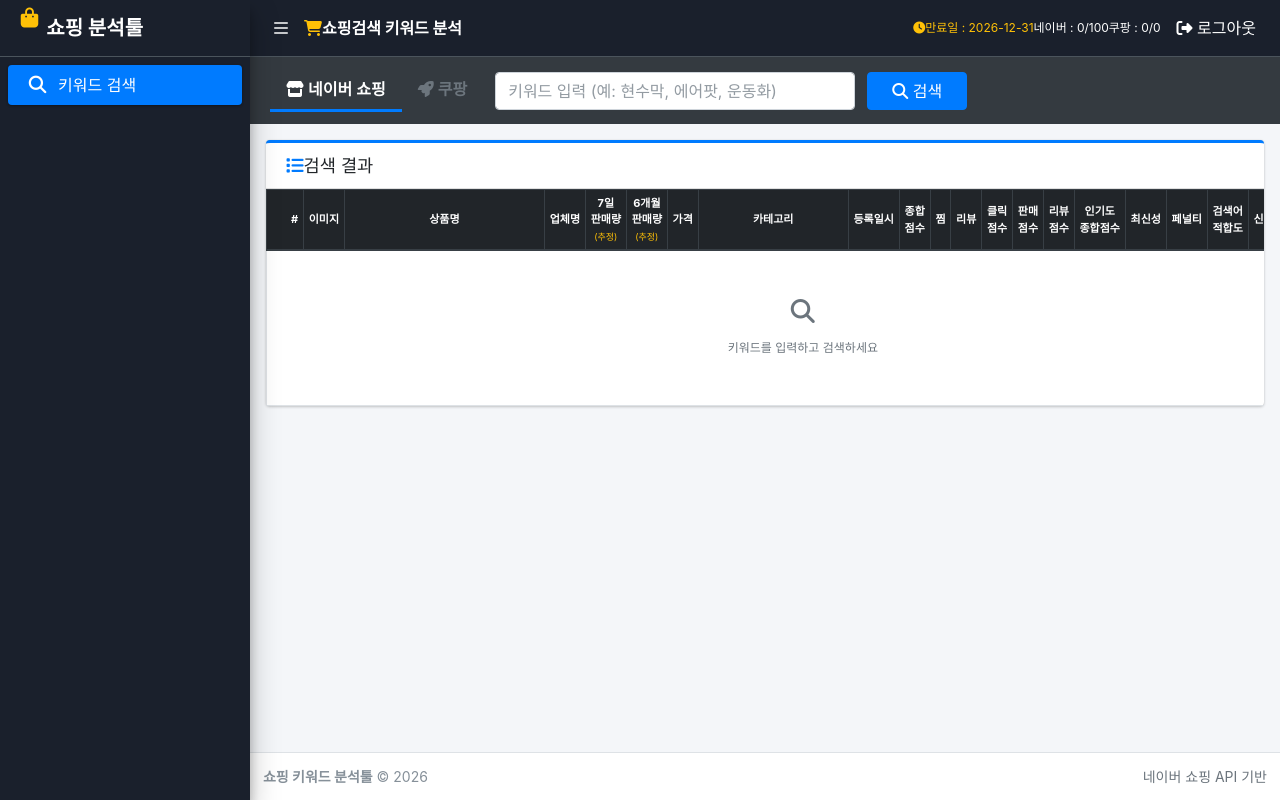
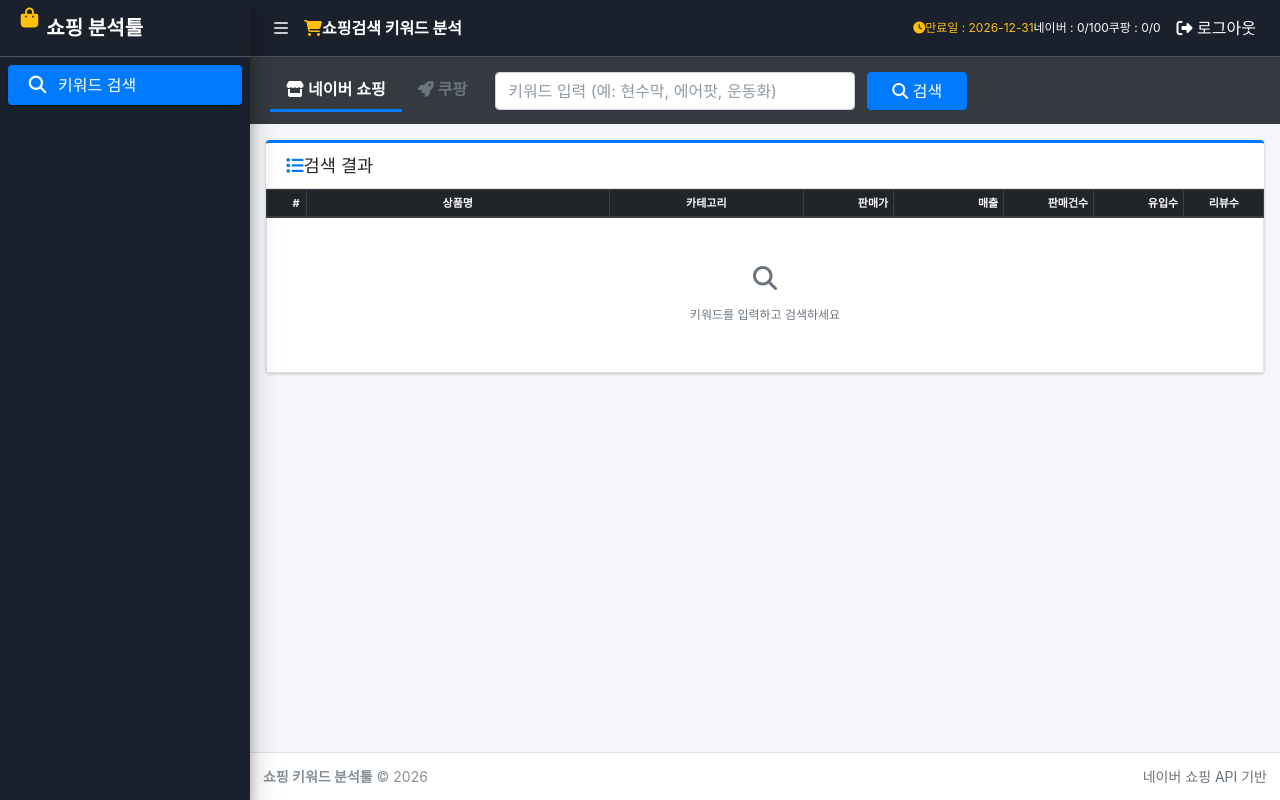
Before and after one commit to kevinkiermaier/shopping-rank, a Flask app: page / in a window 1280 px wide. Run offline with Flask 3, Linux system fonts and the light colour scheme; some libraries are stand-ins or nearby versions.

Commit message:
Redesign table: real data columns + __NEXT_DATA__ extraction
- Table simplified to: #, 상품명, 카테고리, 판매가, 매출, 판매건수, 유입수, 리뷰수
- Extension now parses __NEXT_DATA__ JSON for actual purchaseCnt/reviewCount
- Polling replaces table with real data when extension sends it
- Added 데이터 조회시간 timestamp and 엑셀파일다운로드 button

Co-Authored-By: Claude Sonnet 4.6 <noreply@anthropic.com>

```diff
--- a/templates/index.html
+++ b/templates/index.html
@@ -128,41 +128,34 @@
     <!-- Table -->
     <div class="content p-3">
       <div class="card card-outline card-primary">
-        <div class="card-header d-flex align-items-center">
-          <h3 class="card-title"><i class="fas fa-list me-2 text-primary"></i>검색 결과</h3>
-          <span class="badge badge-primary ml-2" id="totalBadge"></span>
+        <div class="card-header d-flex align-items-center justify-content-between">
+          <div class="d-flex align-items-center gap-2">
+            <h3 class="card-title mb-0"><i class="fas fa-list me-2 text-primary"></i>검색 결과</h3>
+            <span class="badge badge-primary ml-2" id="totalBadge"></span>
+            <small id="scrapedAt" style="color:#adb5bd;font-size:11px;margin-left:8px;"></small>
+          </div>
+          <button class="btn btn-success btn-sm" id="excelBtn" onclick="downloadExcel()" style="display:none;">
+            <i class="fas fa-file-excel me-1"></i> 엑셀파일다운로드
+          </button>
         </div>
         <div class="card-body p-0">
           <div class="table-responsive">
             <table class="table table-sm table-hover table-bordered mb-0" id="result-table">
               <thead class="thead-dark">
                 <tr>
-                  <th>#</th>
-                  <th>이미지</th>
-                  <th style="min-width:200px;">상품명</th>
-                  <th>업체명</th>
-                  <th title="리뷰수 기반 추정값">7일<br>판매량<br><span style="font-size:9px;color:#ffc107;font-weight:400;">(추정)</span></th>
-                  <th title="리뷰수 기반 추정값">6개월<br>판매량<br><span style="font-size:9px;color:#ffc107;font-weight:400;">(추정)</span></th>
-                  <th>가격</th>
-                  <th style="min-width:150px;">카테고리</th>
-                  <th>등록일시</th>
-                  <th>종합<br>점수</th>
-                  <th>찜</th>
-                  <th>리뷰</th>
-                  <th>클릭<br>점수</th>
-                  <th>판매<br>점수</th>
-                  <th>리뷰<br>점수</th>
-                  <th>인기도<br>종합점수</th>
-                  <th>최신성</th>
-                  <th>페널티</th>
-                  <th>검색어<br>적합도</th>
-                  <th>신뢰성</th>
-                  <th>등급</th>
+                  <th style="width:40px;text-align:center">#</th>
+                  <th style="min-width:280px;">상품명</th>
+                  <th style="min-width:180px;">카테고리</th>
+                  <th style="width:90px;text-align:right">판매가</th>
+                  <th style="width:110px;text-align:right">매출</th>
+                  <th style="width:90px;text-align:right">판매건수</th>
+                  <th style="width:90px;text-align:right">유입수</th>
+                  <th style="width:80px;text-align:right">리뷰수</th>
                 </tr>
               </thead>
               <tbody id="resultBody">
                 <tr>
-                  <td colspan="21" class="text-center text-muted py-5">
+                  <td colspan="8" class="text-center text-muted py-5">
                     <i class="fas fa-search fa-2x mb-3 d-block"></i>
                     키워드를 입력하고 검색하세요
                   </td>
@@ -236,15 +229,15 @@ function doSearch() {
         naverCount++;
         $('#naver-count').text(naverCount);
       }
-      renderTable(res.results);
+      currentKeyword = keyword;
+      renderTable(res.results, false);
       $('#totalBadge').text(res.total + '개');
       $('#resultCount').text(keyword + ' — ' + res.total + '개 결과');
-      // 확장프로그램 수집 링크 표시 + 폴링 시작
-      currentKeyword = keyword;
+      $('#excelBtn').show();
       const naverUrl = 'https://search.shopping.naver.com/search/all?query=' + encodeURIComponent(keyword) + '&sort=rel';
       $('#naverShoppingLink').attr('href', naverUrl);
       $('#naverLinkBar').css('display', 'flex');
-      $('#collectStatus').text('확장프로그램 설치 시 자동 수집됩니다...');
+      $('#collectStatus').text('확장프로그램이 자동으로 실제 데이터를 수집합니다...');
       startPolling();
     },
     error: function() {
@@ -268,8 +261,10 @@ function startPolling() {
         // 키워드가 현재 검색어와 일치하면 업데이트
         if (kw === currentKeyword || kw.includes(currentKeyword) || currentKeyword.includes(kw)) {
           lastExtId = data.session.id;
-          updateTableWithExtData(data.products);
-          $('#collectStatus').text('✓ 리뷰 데이터 수집 완료! 판매량 추정 업데이트됨').css('color','#28a745');
+          renderTable(data.products, true);
+          $('#totalBadge').text(data.products.length + '개');
+          $('#scrapedAt').text('데이터 조회시간 : ' + (data.session.scraped_at || '').replace('T',' ').slice(0,19));
+          $('#collectStatus').text('✓ 실제 데이터 수집 완료').css('color','#28a745');
           clearInterval(pollTimer);
         }
       }
@@ -278,89 +273,87 @@ function startPolling() {
   }, 2000);
 }
 
-function estimateFromReview(review) {
-  if (!review || review <= 0) return null;
-  const total = review * 25;
-  const s7 = Math.max(1, Math.round(total / 78));
-  const s6m = Math.max(1, Math.round(total / 3));
-  function rnd(n) {
-    if (n >= 10000) return '~' + (Math.round(n/1000)*1000).toLocaleString();
-    if (n >= 1000)  return '~' + (Math.round(n/100)*100).toLocaleString();
-    if (n >= 100)   return '~' + (Math.round(n/10)*10).toLocaleString();
-    return '~' + n.toLocaleString();
-  }
-  return { s7: rnd(s7), s6m: rnd(s6m) };
+
+let currentItems = [];
+
+function fmt(n) {
+  if (n == null || n === '' || n === '-' || n === 0) return '-';
+  if (typeof n === 'string') return n;
+  return parseInt(n).toLocaleString();
 }
 
-function updateTableWithExtData(extProducts) {
-  if (!extProducts || !extProducts.length) return;
-  const byRank = {};
-  extProducts.forEach(function(p) { if (p.rank) byRank[p.rank] = p; });
+function renderTable(items, fromExt) {
+  if (!items || items.length === 0) {
+    $('#resultBody').html('<tr><td colspan="8" class="text-center text-muted py-4">검색 결과가 없습니다.</td></tr>');
+    return;
+  }
+  currentItems = items;
+  let html = '';
+  let seq = 0;
+  items.forEach(function(item) {
+    const isAd = item.isAd || item.is_ad;
+    if (!isAd) seq++;
+    const rankLabel = isAd
+      ? '<span style="color:#d97706;font-size:10px;font-weight:700">AD</span>'
+      : `<span class="rank-num ${seq<=3?'rank-'+seq:''}">${seq}</span>`;
 
-  $('#resultBody tr').each(function(idx) {
-    const rank = idx + 1;
-    const ext = byRank[rank];
-    if (!ext) return;
-    const review = parseInt(ext.review) || 0;
-    const est = estimateFromReview(review);
-    const tds = $(this).find('td');
-    if (est) {
-      tds.eq(4).text(est.s7).css('color','#28a745').css('font-weight','700');
-      tds.eq(5).text(est.s6m).css('color','#17a2b8').css('font-weight','700');
-    }
-    if (review > 0) tds.eq(11).text(review.toLocaleString());
-    if (ext.wish > 0) tds.eq(10).text(ext.wish.toLocaleString());
+    const title  = item.title || '';
+    const link   = item.url || item.link || '#';
+    const cat    = item.category || '';
+    const price  = item.price || 0;
+    const rev    = parseInt(item.review) || 0;
+    const sales  = parseInt(item.sales_count) || 0;
+    const revenue= parseInt(item.revenue) || (price * sales);
+    const traffic= parseInt(item.est_traffic || item.actual_traffic) || 0;
+
+    const salesStr   = sales   > 0 ? sales.toLocaleString()   : '-';
+    const revenueStr = revenue > 0 ? revenue.toLocaleString() : '-';
+    const trafficStr = traffic > 0 ? traffic.toLocaleString() : '-';
+    const revStr     = rev     > 0 ? rev.toLocaleString()     : '-';
+    const priceStr   = price   > 0 ? price.toLocaleString()   : '-';
+
+    html += `<tr data-rank="${seq}">
+      <td style="text-align:center">${rankLabel}</td>
+      <td class="text-left">
+        <a href="${link}" target="_blank" style="color:#1a56db;font-size:13px;" title="${title}">${title}</a>
+        ${isAd ? '<span style="font-size:10px;color:#d97706;margin-left:4px">[광고]</span>' : ''}
+      </td>
+      <td style="font-size:11px;color:#6b7280">${cat}</td>
+      <td style="text-align:right">${priceStr}</td>
+      <td style="text-align:right;font-weight:600">${revenueStr}</td>
+      <td style="text-align:right;font-weight:600;color:#1a56db">${salesStr}</td>
+      <td style="text-align:right">${trafficStr}</td>
+      <td style="text-align:right">${revStr}</td>
+    </tr>`;
   });
+  $('#resultBody').html(html);
 }
 
-function scoreColor(score) {
-  const colors = { 5: 'score-5', 4: 'score-4', 3: 'score-3', 2: 'score-2', 1: 'score-1' };
-  return colors[score] || '';
-}
-
-function renderTable(items) {
-  if (!items || items.length === 0) {
-    $('#resultBody').html('<tr><td colspan="21" class="text-center text-muted py-4">검색 결과가 없습니다.</td></tr>');
-    return;
-  }
-
-  let html = '';
-  items.forEach(function(item) {
-    const rankClass = item.rank <= 3 ? 'rank-' + item.rank : '';
-    const imgHtml = item.image
-      ? `<a href="${item.link}" target="_blank"><img src="${item.image}" class="product-img" onerror="this.src='https://via.placeholder.com/48'"></a>`
-      : '<div style="width:48px;height:48px;background:#eee;border-radius:6px;"></div>';
-
-    html += `<tr>
-      <td><span class="rank-num ${rankClass}">${item.rank}</span></td>
-      <td>${imgHtml}</td>
-      <td class="text-left">
-        <div class="product-title">
-          <a href="${item.link}" target="_blank" title="${item.title}">${item.title}</a>
-        </div>
-      </td>
-      <td><small>${item.mall}</small></td>
-      <td>${item.sales_7d}</td>
-      <td>${item.sales_6m}</td>
-      <td><strong>${item.price}원</strong></td>
-      <td><small class="text-muted">${item.category}</small></td>
-      <td><small>${item.reg_date}</small></td>
-      <td><span class="${scoreColor(item.total)}">${item.total}</span></td>
-      <td>${item.wish}</td>
-      <td>${item.review}</td>
-      <td><span class="${scoreColor(item.click_score)}">${item.click_score}</span></td>
-      <td><span class="${scoreColor(item.sales_score)}">${item.sales_score}</span></td>
-      <td><span class="${scoreColor(item.review_score)}">${item.review_score}</span></td>
-      <td><span class="${scoreColor(item.popularity)}">${item.popularity}</span></td>
-      <td>${item.recency}</td>
-      <td>${item.penalty}</td>
-      <td>${item.relevance}</td>
-      <td>${item.reliability}</td>
-      <td><span class="grade-good">${item.grade}</span></td>
-    </tr>`;
+function downloadExcel() {
+  if (!currentItems.length) return;
+  const headers = ['#','상품명','카테고리','판매가','매출','판매건수','유입수','리뷰수'];
+  let seq = 0;
+  const rows = currentItems.map(p => {
+    const isAd = p.isAd || p.is_ad;
+    if (!isAd) seq++;
+    const price = parseInt(p.price)||0, sales = parseInt(p.sales_count)||0;
+    return [
+      isAd ? 'AD' : seq,
+      p.title || '',
+      p.category || '',
+      price || '',
+      p.revenue || (price*sales) || '',
+      sales || '',
+      parseInt(p.est_traffic||p.actual_traffic)||'',
+      parseInt(p.review)||'',
+    ];
   });
-
-  $('#resultBody').html(html);
+  const csv = [headers, ...rows].map(r => r.map(v => `"${String(v).replace(/"/g,'""')}"`).join(',')).join('\n');
+  const blob = new Blob(['\uFEFF'+csv], {type:'text/csv;charset=utf-8'});
+  const a = document.createElement('a');
+  a.href = URL.createObjectURL(blob);
+  a.download = (currentKeyword||'결과') + '_' + new Date().toISOString().slice(0,10) + '.csv';
+  a.click();
 }
 </script>
 </body>
```
